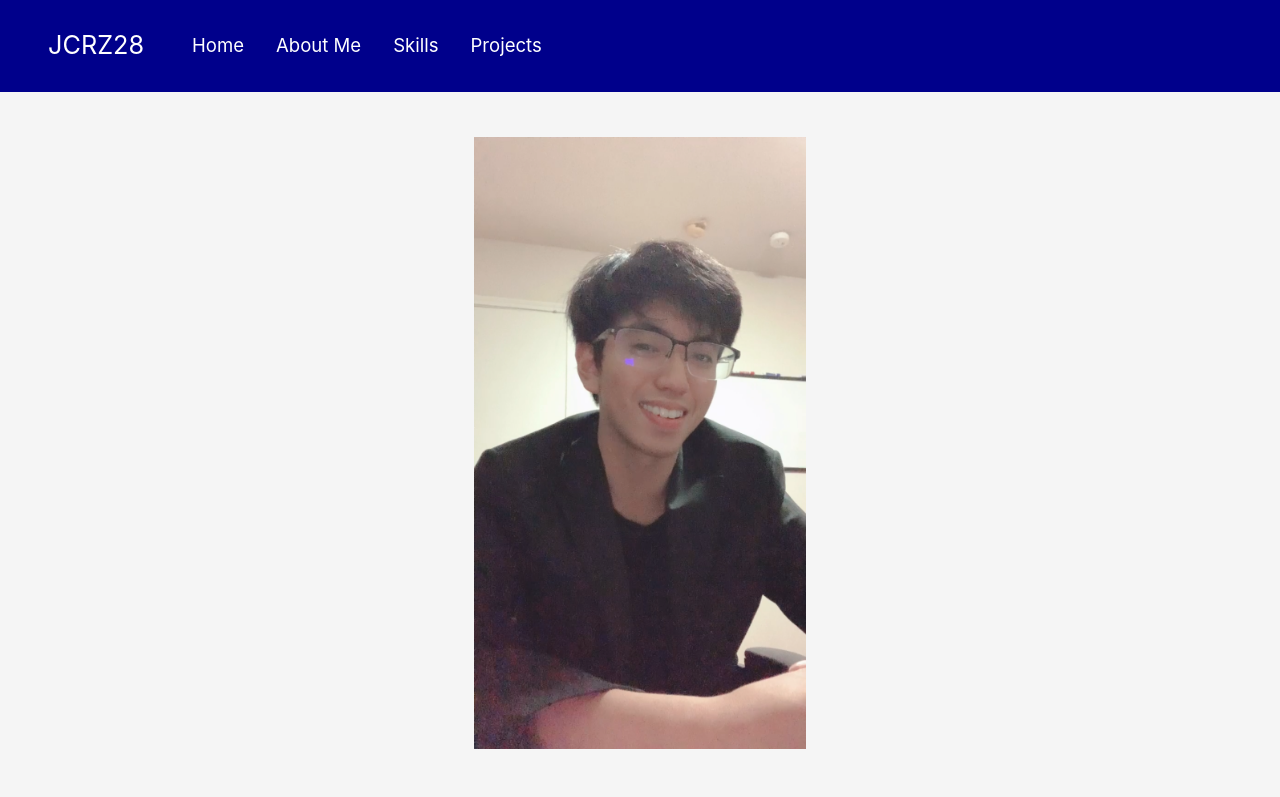
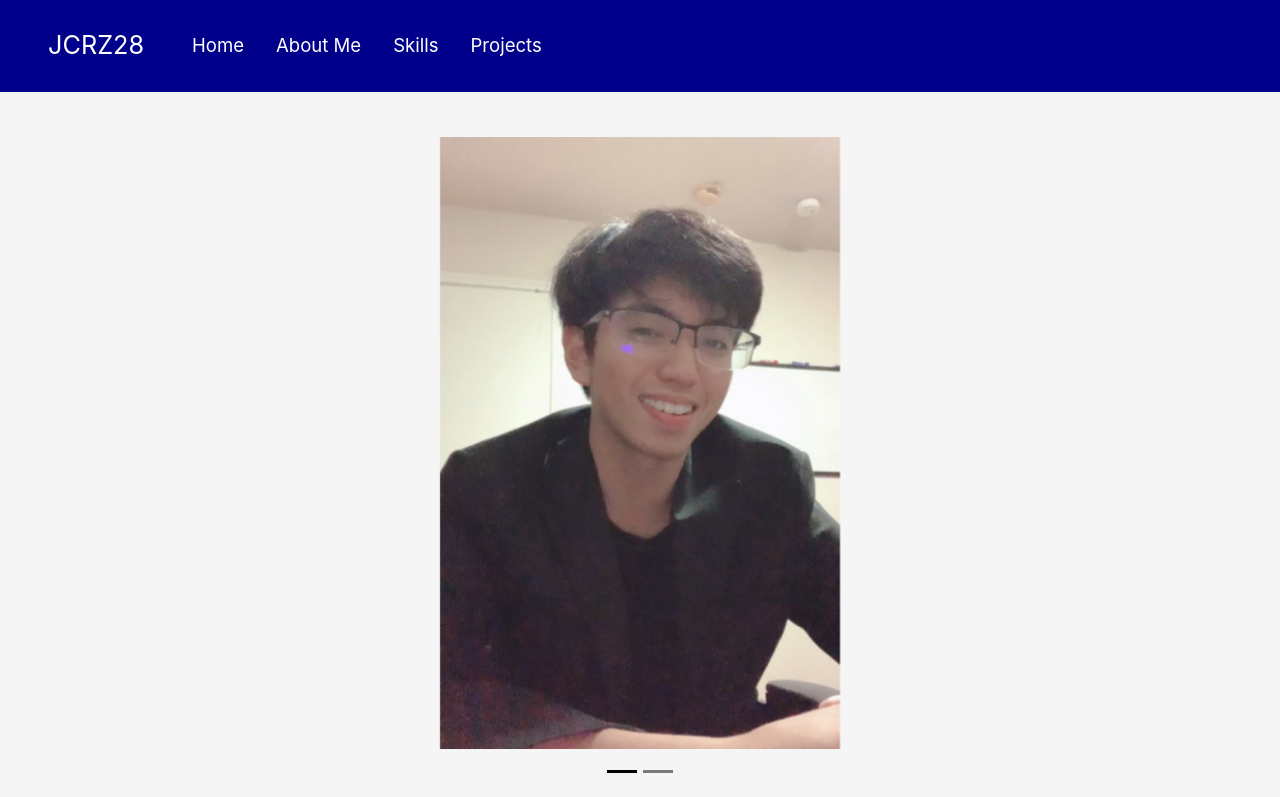
Before and after one commit to jcrz28/Personal-Website-ReactJS, a React (Create React App) app in the folder personal-website/: page /AboutMe in a window 1280 px wide. Shown: the top 797 px of the page. Built offline with nearby package versions, Linux system fonts and the light colour scheme.

Commit message:
Added graduation Image

```diff
--- a/personal-website/src/components/About/About.js
+++ b/personal-website/src/components/About/About.js
@@ -1,16 +1,11 @@
 import React from 'react';
 import classes from './About.module.css';
-import aboutImage from '../../assets/img/about-image.png';
-
+import AboutCarousel from './AboutCarousel';
 const About = () => {
     return (
         <section className={classes.about}>
             <div className= {classes.grid}>
-                <div className = {classes.image}>
-                    <div>
-                        <img alt = "aboutImage" src = {aboutImage}/>
-                    </div>
-                </div>
+                    <AboutCarousel/>
                 <div className = {classes.info}>
                     <h1>About-Me</h1>
                     <p id = "self-introduction">
--- a/personal-website/src/components/About/About.module.css
+++ b/personal-website/src/components/About/About.module.css
@@ -12,11 +12,6 @@
     display: grid;
     grid-template-columns: 1fr 2fr;
     padding: calc(1vw + 1rem);
-}
-
-.image img {
-    height: calc(1vw + 600px);
-    width: calc(1vw + 320px);
 }
 
 .info{
@@ -34,7 +29,4 @@
     .grid{
         grid-template-columns: repeat(1, 1fr);
     }
-    .image{
-        margin: auto auto 50px;
-    }
 }
--- /dev/null
+++ b/personal-website/src/components/About/AboutCarousel.js
@@ -0,0 +1,22 @@
+import { Carousel } from 'react-bootstrap';
+import aboutImage from '../../assets/img/about-image.png';
+import graduationImage from '../../assets/img/graduation-photo.jpg';
+import classes from './AboutCarousel.module.css';
+
+const AboutCarousel = () => {
+    return (
+    <Carousel fade variant='dark' controls={false} interval={10000}>
+        <Carousel.Item>
+            <div className={classes.image}>
+                <img alt = "firstSlide" src = {aboutImage}/>
+            </div>
+        </Carousel.Item>
+        <Carousel.Item>
+            <div className={classes.image}>
+                <img alt = "secondSlide" src = {graduationImage}/>
+            </div>
+        </Carousel.Item>
+    </Carousel>
+    )
+}
+export default AboutCarousel
--- /dev/null
+++ b/personal-website/src/components/About/AboutCarousel.module.css
@@ -0,0 +1,19 @@
+.image{
+    text-align: center;
+}
+
+.image img {
+    height: calc(1vw + 600px) !important;
+
+    /* Scales down image but never scales up */
+    width: 100%;
+    max-width: 400px;
+
+    object-fit: cover;
+}
+
+@media screen and (max-width: 1400px) {
+    .image{
+        margin: auto auto 50px;
+    }
+}
--- a/personal-website/src/components/Projects/ProjectLists.js
+++ b/personal-website/src/components/Projects/ProjectLists.js
@@ -1,5 +1,5 @@
 import React from 'react';
-import ProjectTitle from './ProjectTitle/ProjectTitle';
+import ProjectTitle from './ProjectTitle';
 import ProjectInfo from './ProjectInfo';
 
 const ProjectLists = props => {
```
Also changed, not shown: personal-website/src/assets/img/graduation-photo.jpg (added), personal-website/src/components/Projects/ProjectTitle.js (renamed from personal-website/src/components/Projects/ProjectTitle/ProjectTitle.js), personal-website/src/components/Projects/ProjectTitle.module.css (renamed from personal-website/src/components/Projects/ProjectTitle/ProjectTitle.module.css).
